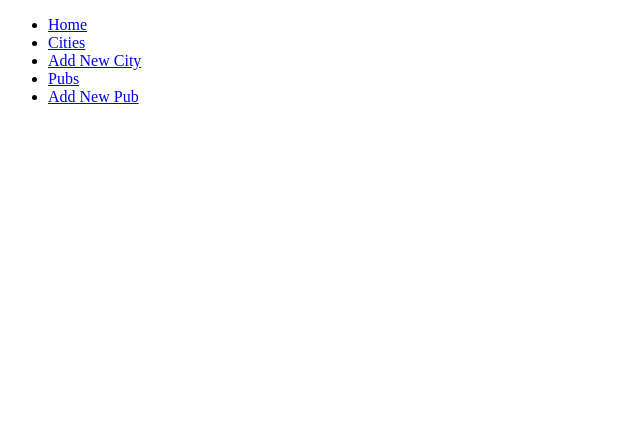
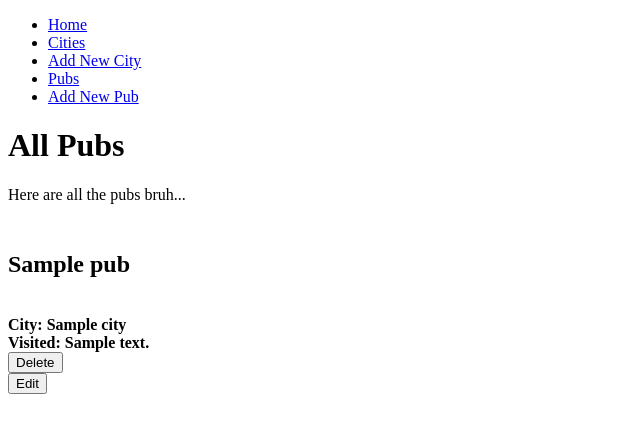
Before and after one commit to Frazzle5388/Python_Project, a Flask app: page /pubs in a window 1280 px wide. Shown: the top 433 px of the page, without its empty margins (0-640 px from the left). Run offline with Flask 2, Linux system fonts and the light colour scheme; a database or web service that is not in the repository returns one stand-in record (values such as "Sample title"); some libraries are stand-ins or nearby versions.

Commit message:
Periodic commit

```diff
--- a/controllers/pubs_controller.py
+++ b/controllers/pubs_controller.py
@@ -11,18 +11,18 @@ pubs_blueprint = Blueprint("pubs", __name__)
 @pubs_blueprint.route("/pubs")
 def pubs():
     pubs = pub_repository.select_all()
-    return render_template("pubs/index.html", all_pubs=pubs)
+    return render_template("pubs/index.html", pubs = pubs)
 
 @pubs_blueprint.route("/pubs/new", methods=['GET'])
 def new_pub():
     cities = city_repository.select_all()
-    return render_template("cities/new.html", all_cities=cities)
+    return render_template("cities/new.html", cities = cities)
 
 @pubs_blueprint.route("/pubs", methods=['POST'])
 def create_pub():
-    name = request.form["name"]
-    city = city_repository.select(request.form["city_id"])
-    visited = request.form["visited"]
+    name = request.form['name']
+    city = city_repository.select(request.form['city_id'])
+    visited = request.form['visited']
     pub = Pub(name, city, id, visited)
     pub_repository.save(pub)
     return redirect('/pubs')
@@ -30,20 +30,20 @@ def create_pub():
 @pubs_blueprint.route("/pubs/<id>", methods=['GET'])
 def show_pub(id):
     pub = pub_repository.select(id)
-    return render_template("pubs/show.html", pub = pub, all_pubs=pubs)
+    return render_template("pubs/show.html", pub = pub, pubs = pubs)
 
 @pubs_blueprint.route("/pubs/<id>/edit", methods=['GET'])
 def edit_pubs(id):
     pub = pub_repository.select(id)
     cities = city_repository.select_all()
-    return render_template("pubs/edit.html", pub = pub, all_cities=cities)
+    return render_template("pubs/edit.html", pub = pub, cities = cities)
 
 @pubs_blueprint.route("/pubs/<id>", methods=['POST'])
 def update_pub(id):
-    name = request.form["name"]
-    city = city_repository.select(request.form["city_id"])
-    visited = request.form["visited"]
-    pub = Pub(name, city, id, visited)
+    name = request.form['name']
+    city = city_repository.select(request.form['city_id'])
+    visited = request.form['visited']
+    pub = Pub(name, city, visited, id)
     pub_repository.update(pub)
     return redirect('/pubs')
 
--- a/templates/base.html
+++ b/templates/base.html
@@ -18,5 +18,10 @@
             </ul>
         </nav>
     </header>
+    <main>
+        {% block content %}
+
+        {% endblock  %}
+    </main>
 </body>
 </html>
--- a/templates/cities/index.html
+++ b/templates/cities/index.html
@@ -1,12 +1,12 @@
 {% extends "base.html" %}
 {% block content %}
 
-<header><h1>all_cities</h1></header>
+<h1>All Cities</h1>
 <p>Here are all the cities bruh...</p>
 
 
-{% for city in all_cities %}
-<div class="countries">
+{% for city in cities %}
+<div class="cities">
 
     <h2><br><b>{{city.name}}</h2>
     <br><b>Country:</b> {{city.country}}
--- a/templates/pubs/edit.html
+++ b/templates/pubs/edit.html
@@ -10,7 +10,7 @@
   <div>
     <label for="city">City:</label>
     <select id="city" name="city_id">
-      {% for city in all_cities %}
+      {% for city in cities %}
         <option value="{{ city.id }}">{{ city.name }}</option>
       {% endfor %}
     </select>
--- a/templates/pubs/index.html
+++ b/templates/pubs/index.html
@@ -1,21 +1,21 @@
 {% extends "base.html" %}
-{% block home %}
+{% block content %}
 
-<header><h2>all_pubs</h2></header>
+<h1>All Pubs</h1>
 <p>Here are all the pubs bruh...</p>
 
-{% for pub in all_pubs %}
+{% for pub in pubs %}
 <div class="container">
 <div class="pubs">
 
   <h2><br><b>{{pub.name}}</h2>
-  <br><b>City:</b> {{city.city_type}}
-  <br><b>Visited:</b> {{city.visited}}
+  <br><b>City:</b> {{pub.city.name}}
+  <br><b>Visited:</b> {{pub.city.visited}}
 
-  <form action="/cities/{{city.id}}/delete" method="POST">
+  <form action="/pubs/{{pub.id}}/delete" method="POST">
     <button type="delete">Delete</button>
   </form>
-  <form action="/cities/{{city.id}}/edit" method="GET">
+  <form action="/pubs/{{pub.id}}/edit" method="GET">
     <button type="edit">Edit</button>
   </form>
 
@@ -24,5 +24,4 @@
 </div>
 </div>
 {% endfor %}
-
 {% endblock %}
--- a/templates/pubs/new.html
+++ b/templates/pubs/new.html
@@ -13,7 +13,7 @@
   <div>
     <label for="city">City:</label>
     <select id="city" name="city_id">
-      {% for city in all_cities %}
+      {% for city in cities %}
         <option value="{{ city.id }}">{{ city.name }}</option>
       {% endfor %}
     </select>
```
Also changed, not shown: controllers/cities_controller.py (+11 -11 lines), templates/cities/edit.html (+3 -4 lines).
